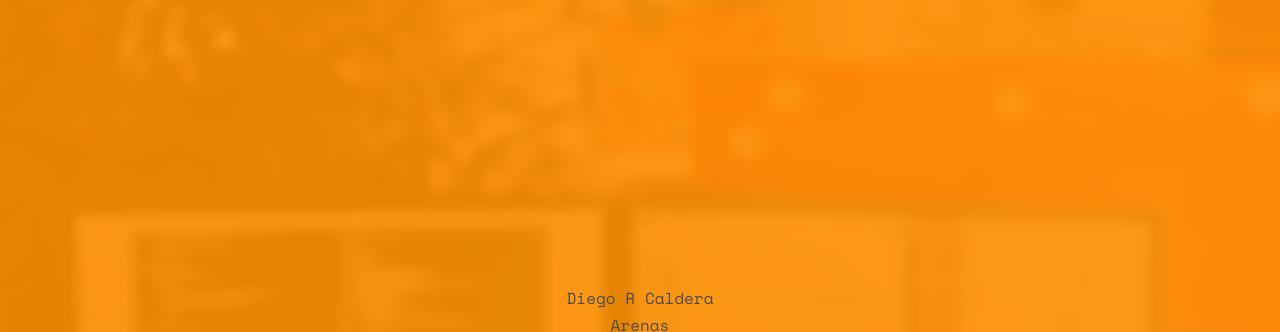
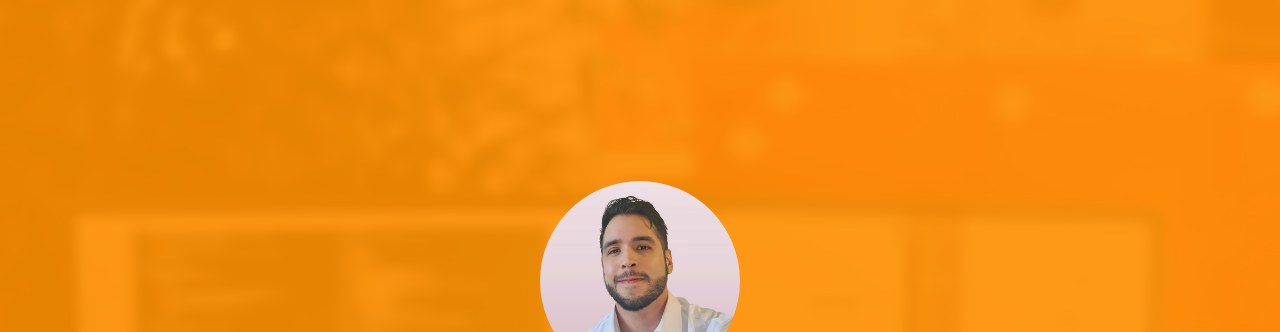
Before and after one commit to diegocal1/Portafolio_DiegoCaldera, a plain HTML site: page index.html in a window 1280 px wide. Shown: the top 332 px of the page. Drawn offline with nearby package versions, Linux system fonts and the light colour scheme; files whose address does not match are found by name.

Commit message:
arreglo de la foto de perfil

```diff
--- a/index.html
+++ b/index.html
@@ -67,7 +67,7 @@
 				<div class="col-md-8 col-md-offset-2 text-center">
 					<div class="display-t js-fullheight">
 						<div class="display-tc js-fullheight animate-box" data-animate-effect="fadeIn">
-							<div class="profile-thumb" style="background: url(images/foto3.jpeg)></div>
+							<div class="profile-thumb" style="background: url(images/foto3.jpeg)"></div>
 							<h1><span>Diego R Caldera Arenas </span></h1>
 							<h3><span>QA TESTER | QA ANALYST </span></h3>
 							<p>
```
